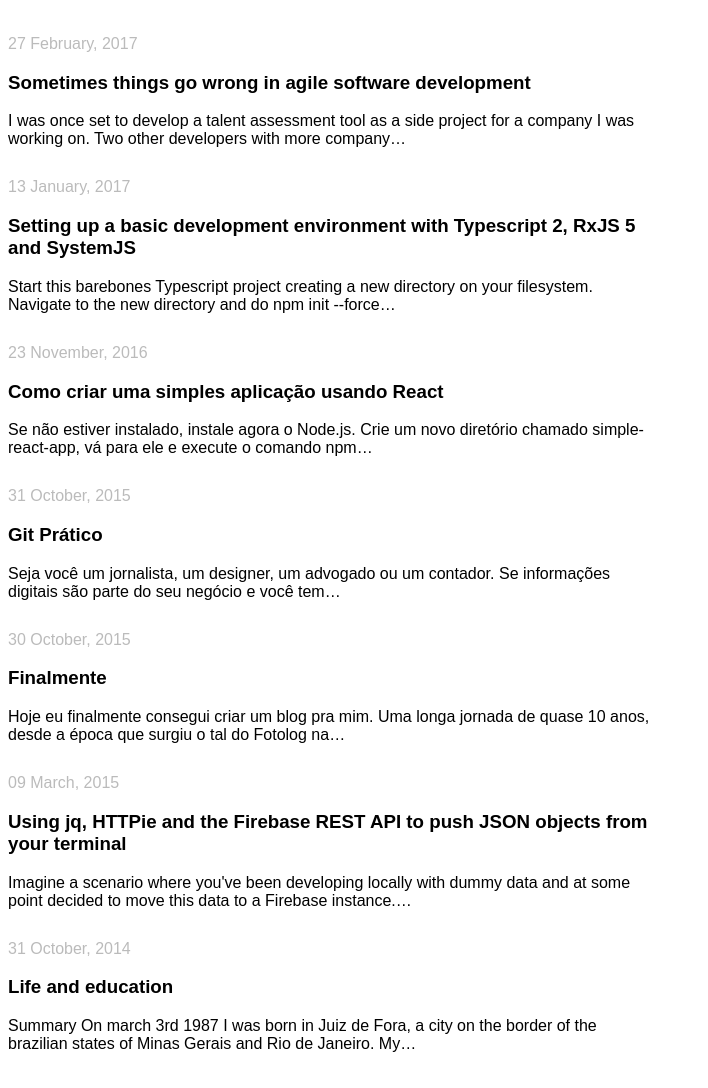
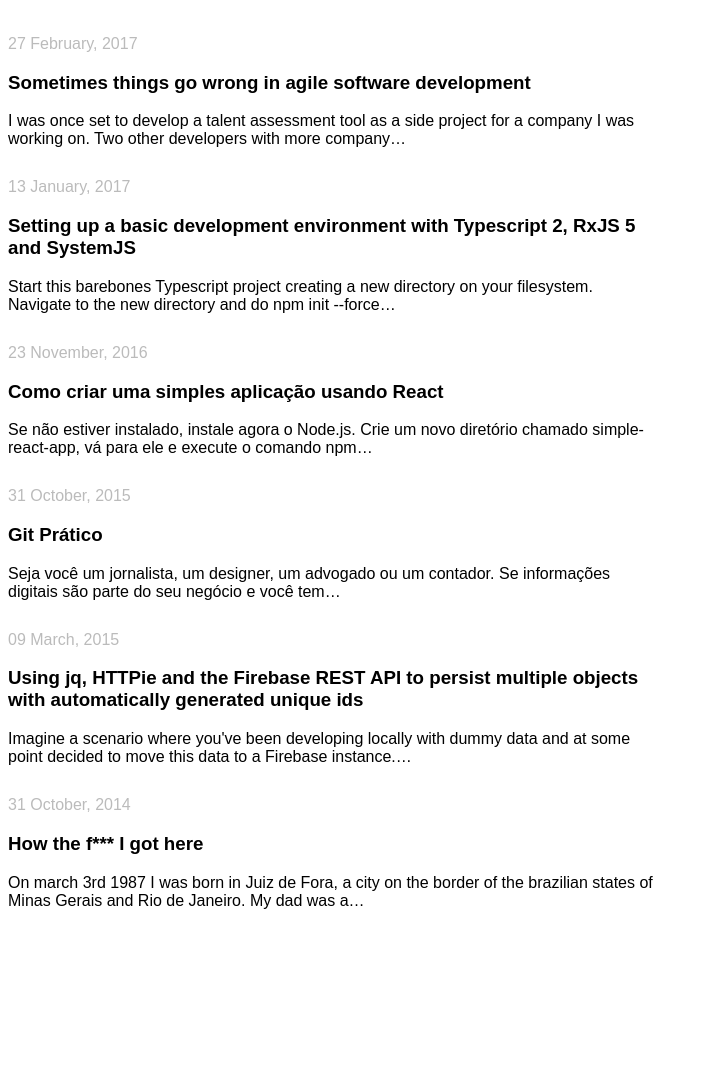
Before and after one commit to n370/n370.info, a Gatsby site: page / in a window 1280 px wide. Shown: the whole page, without its empty margins (0-708 px from the left). After the commit the page ends 945 px from the top, so only its background shows below. Built offline with nearby package versions, Linux system fonts and the light colour scheme; Gatsby itself is replaced by a stand-in of ours.

Commit message:
Update posts

```diff
--- a/posts/2014/2014-10-31-life-and-education.md
+++ b/posts/2014/2014-10-31.md
@@ -1,19 +1,15 @@
 ---
 layout: post
-title: "Life and education"
+title: "How the f*** I got here"
 date: "2014-10-31"
 categories: english
 ---
-## Summary
 
 On march 3rd 1987 I was born in Juiz de Fora, a city on the border of the brazilian states of Minas Gerais and Rio de Janeiro. My dad was a systems analyst and my mom a management intern, both born in Rio who happened to meet and marry while living and working in that city. At the age of 5, in 1992, I got my first contact with computers. It was an i386 machine with a black and white tube monitor which got me interested from the very first moment.
 
 A couple of years later I would get introduced to computer programming. My dad used to pick up exercises for me from a photocopied VB 3.0 manual and that's how I wrote my first lines of code. In 1998 I had my first contact with HTML and by this time the Internet was already playing a big role in my life. I would spend my days on IRC chat rooms, gaming and hacking the OS. Some years later I started to make music and firstly heard about C/C++, Java and Linux.
 
 The years passed and I developed interest on MIDI applications to use with my keyboard piano. I dreamed about the day my dad would give me that tablet which would help me to model 3D game scenarios and graphics for my Flash websites. Through out my life I always found ways of taking advantage of this powerful object with which I grew up by. Looking back to my life history I become amazed by how technology has evolved. Today there is basically no limit to what you can do with computers and my work is to help people take advantage of this power in their lives one step at a time, just the way it happened to me but faster.
-
-
-## Life and education
 
 Technically I’m just a rebel college dropout still dreaming with a formal academic degree. Now living in Argentina I’m enjoying what is one of the few advantages one can have as a citizen in this country: free, accessible public education. Back in Brazil the situation is completely different and in order to have access to free higher education one must go through an unhealthy competition they call Vestibular. Those who can’t approve, as I did, got to try again in the next year or go to a private institution if can afford one. In that country most private institutions are garbage. Some of the priciest get the job done for some careers. In my experience I joined three of them and learned everything but how to pass exams and adapt to society.
 
--- a/posts/2015/2015-03-09-using-jq-httpie-and-the-firebase-rest-api-to-push-json-objects-from-your-terminal.md
+++ b/posts/2015/2015-03-09.md
@@ -1,6 +1,6 @@
 ---
 layout: "post"
-title: " Using jq, HTTPie and the Firebase REST API to push JSON objects from your terminal"
+title: " Using jq, HTTPie and the Firebase REST API to persist multiple objects with automatically generated unique ids"
 date: "2015-03-09"
 ---
 
--- a/posts/2015/2015-10-31-finalmente.markdown
+++ /dev/null
@@ -1,7 +0,0 @@
----
-layout: post
-title: "Finalmente"
-date: "2015-10-30"
-categories: pt
----
-Hoje eu finalmente consegui criar um blog pra mim. Uma longa jornada de quase 10 anos, desde a época que surgiu o tal do Fotolog na internet. Devia ser 2004, 2005, 2006. Anos de aprendizado no surfe e na vida.
```
Also changed, not shown: posts/2017/2017-01-13.md (renamed from posts/2017/2017-01-13-setting-up-a-basic-development-environment-with-typescript-2-rxjs-5-and-systemjs.markdown, +1 -1 lines), posts/2015/2015-10-31.md (renamed from posts/2015/2015-10-31-git-pratico.markdown), posts/2016/2016-11-23.md (renamed from posts/2016/2016-11-23-como-criar-uma-simples-aplicacao-usando-react.markdown), posts/2017/2017-02-27.md (renamed from posts/2017/2017-02-27-sometimes-things-go-wrong-in-agile-software-development.md).
